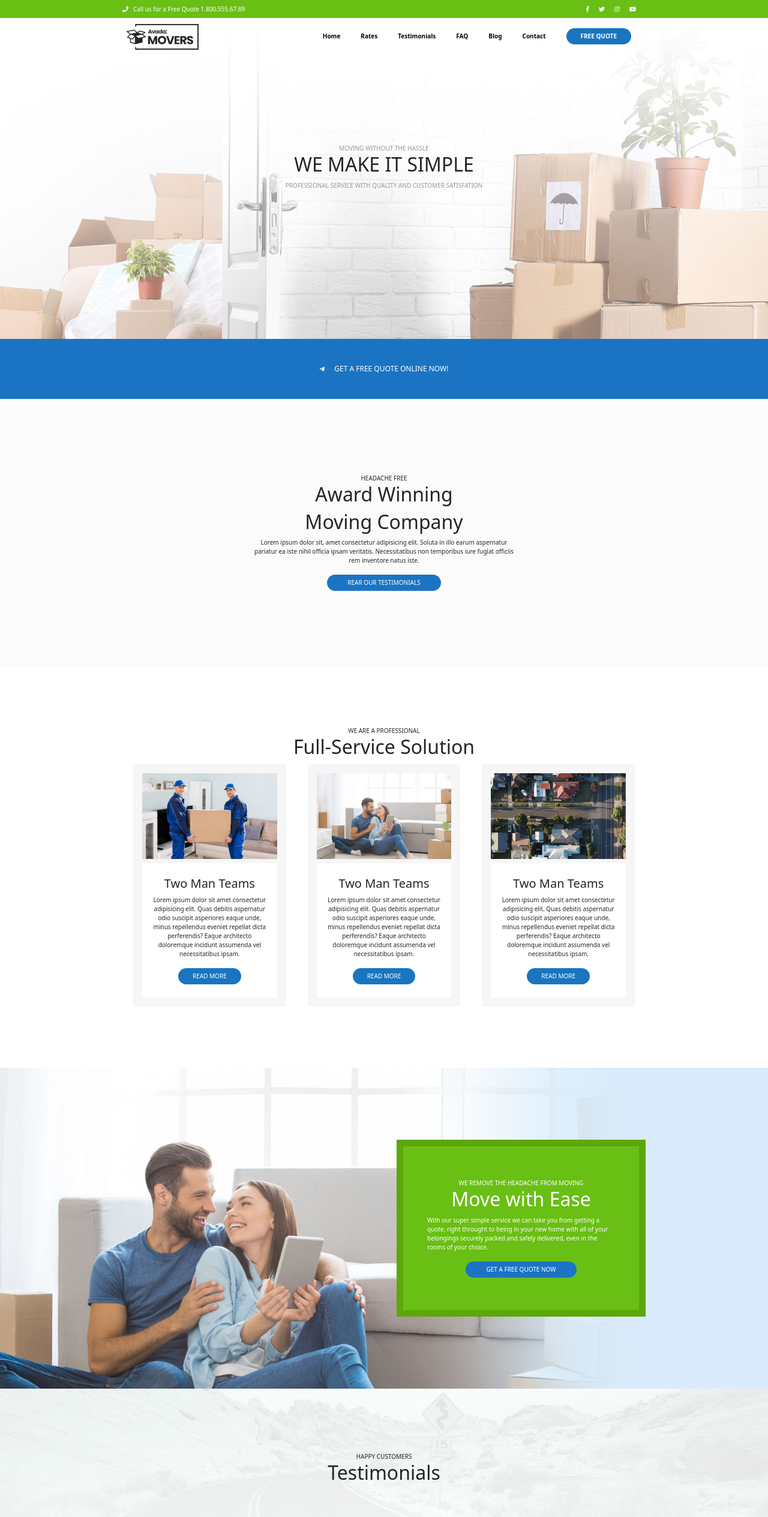
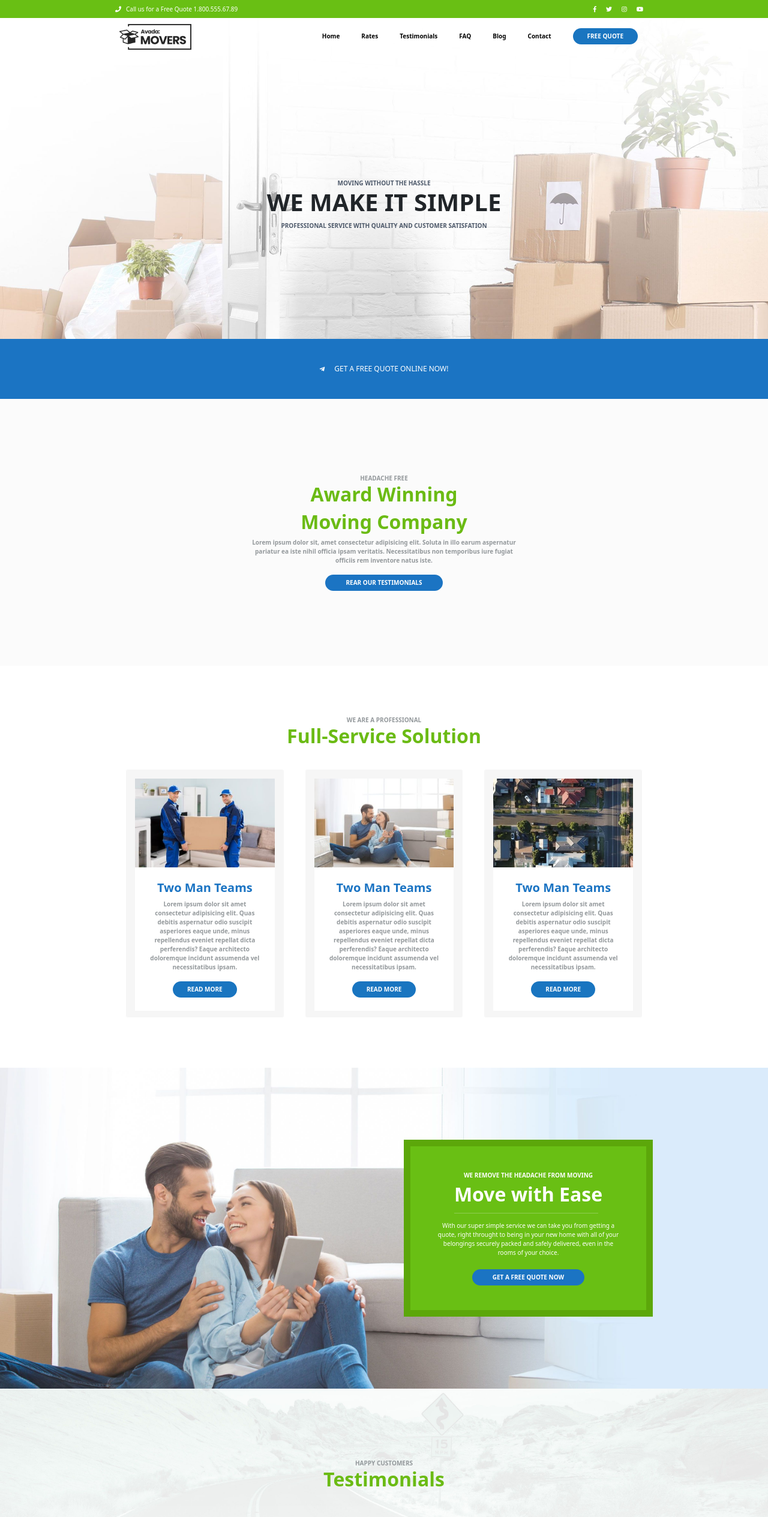
Before and after one commit to salvosanzone/proj-html-vuejs, a Vue app: page / in a window 1280 px wide. Shown: the top 2529 px of the page at 60% size. Built offline with nearby package versions, Linux system fonts and the light colour scheme.

Commit message:
fine ritocchi colori al main

```diff
--- a/src/assets/style/general.scss
+++ b/src/assets/style/general.scss
@@ -13,7 +13,7 @@ section{
   flex-direction: column;
 }
 
-.container{
+.big-container{
   width: 70%;
 
 }
@@ -38,6 +38,7 @@ img{
   color: white;
   border: none;
   border-radius: 15px;
+  font-weight: 700;
 }
 
 .btn-big{
@@ -46,12 +47,19 @@ img{
   border: none;
   padding: 6px 34px;
   border-radius: 15px;
+  font-weight: 700;
+
 }
 
 i{
   color: white;
 }
 
+ul li {
+  list-style: none;
+  margin: 0 18px;
+}
+
 a{
   text-decoration: none;
 }
--- a/src/assets/style/vars.scss
+++ b/src/assets/style/vars.scss
@@ -12,3 +12,5 @@ $white: white;
 $denim-vibrant: #1b74c3;
 $hippi-green: #4c8d53;
 $mantis: #8fce53;
+$river-bed: #4d596a;
+$shark: #292b2f;
--- a/src/components/Footer.vue
+++ b/src/components/Footer.vue
@@ -2,7 +2,7 @@
 
   <footer>
     <div class="top-footer">
-      <div class="container">
+      <div class="big-container">
         <div class="small-container align-items-start me-5 justify-content-around">
           <span>ABOUT</span>
           <p>Lorem ipsum dolor sit amet consectetur adipisicing elit. Quod amet repellat vero placeat fugit et commodi nulla exercitationem excepturi, officiis ullam explicabo quo voluptas, accusantium quos illum veritatis harum in.</p>
@@ -69,7 +69,7 @@ export default {
       @include flex('center');
       height: 300px;
       border-top: 10px solid $lima;
-      .container{
+      .big-container{
         @include flex('');
         .logo-footer{
           width: 120px;
--- a/src/components/Header.vue
+++ b/src/components/Header.vue
@@ -1,8 +1,8 @@
 <template>
 
   <header>
-    <div class="top-header d-flex justify-content-center align-items-center">
-      <div class="container">
+    <div class="top-header">
+      <div class="big-container">
         <div>
           <a class="" href="">
             <i class="fas fa-phone me-2"></i>
@@ -25,8 +25,8 @@
         </div>
       </div>
     </div>
-    <div class="bottom-header">
-       <div class="container">
+    <div class="bottom-header d-flex align-items-center flex-column">
+      <div class="menu-bottom-header big-container">
         <div class="row align-items-baseline">
           <div class="col-1">
             <div class="logo">
@@ -37,27 +37,27 @@
             <div class="menu">
               <ul class="d-flex justify-content-center align-items-center">
                 <li>
-                  <a href=""> <strong> Home </strong> </a>
+                  <a href="">  Home </a>
                 </li>
                 <li>
-                  <a href=""> <strong> Rates </strong> </a>
+                  <a href="">  Rates  </a>
                 </li>
                 <li>
-                  <a href=""> <strong> Testimonials </strong> </a>
+                  <a href="">  Testimonials </a>
                 </li>
                 <li>
-                  <a href=""> <strong> FAQ </strong> </a>
+                  <a href=""> FAQ </a>
                 </li>
                 <li>
-                  <a href=""> <strong> Blog </strong> </a>
+                  <a href=""> Blog </a>
                 </li>
                 <li>
-                  <a href=""> <strong> Contact </strong> </a>
+                  <a href="">  Contact  </a>
                 </li>
 
                 <li>
                   <a href="">
-                    <button class="btn-small"> <strong> FREE QUOTE </strong> </button>
+                    <button class="btn-small">  FREE QUOTE </button>
                   </a>
                 </li>
               </ul>
@@ -65,10 +65,10 @@
           </div>
         </div>
       </div>
-      <div class="small-container">
-        <span>MOVING WITHOUT THE HASSLE</span>
-        <h2>WE MAKE IT SIMPLE</h2>
-        <span>PROFESSIONAL SERVICE WITH QUALITY AND CUSTOMER SATISFATION</span>
+      <div class="text-bottom-header small-container">
+          <span>MOVING WITHOUT THE HASSLE</span>
+          <h2>WE MAKE IT SIMPLE</h2>
+          <span>PROFESSIONAL SERVICE WITH QUALITY AND CUSTOMER SATISFATION</span>
       </div>
     </div>
   </header>
@@ -89,11 +89,11 @@ export default {
 header {
   .top-header {
     height: 30px;
+    @include flex('center');
     background-color: $lima;
     color: white;
-    .container {
+    .big-container {
       @include flex("between");
-      //border: 1px solid black;
       a {
         color: $white;
       }
@@ -105,28 +105,29 @@ header {
     background-image: url(../assets/img/avada-movers-homeherobackground-final.jpg);
     @include background("");
     background-size: 125%;
-    .container {
-      margin-bottom: 150px;
-      .logo {
+    position: relative;
+    .menu-bottom-header{
+      .logo{
         width: 120px;
       }
-      ul li {
-        list-style: none;
-        margin: 0 5px;
-
-        a {
-          text-decoration: none;
-          margin: 0 12px;
-          color: $black;
-        }
+      a{
+        color: $black;
+        font-weight: 800;
       }
     }
-    .small-container {
-      margin: 0 auto;
+    .text-bottom-header{
+      position: absolute;
+      top: 50%;
       span{
-        color: $oslo-gray;
+        color: $river-bed;
+        font-weight: 800;
+      }
+      h2{
+        font-weight: 800;
+        font-size: 40px;
       }
     }
+
   }
 }
 </style>
--- a/src/components/Main.vue
+++ b/src/components/Main.vue
@@ -23,7 +23,7 @@
         <span>WE ARE A PROFESSIONAL</span>
         <h2>Full-Service Solution</h2>
       </div>
-      <div class="container">
+      <div class="big-container">
         <div class="card">
           <div class="pic-card d-flex justify-content-center">
             <img src="../assets/img/avada-movers-serviceonephoto-final-400x255.jpg" alt="">
@@ -57,11 +57,11 @@
       </div>
     </section>
     <section class="move-with-ease">
-      <div class="container">
+      <div class="big-container">
         <div class="content flex-column">
           <span>WE REMOVE THE HEADACHE FROM MOVING</span>
           <h2>Move with Ease</h2>
-          <p>With our super simple service we can take you from getting a quote, right throught to being in your new home with all of your belongings securely packed and safely delivered, even in the rooms of your choice.</p>
+          <p class="text-center">With our super simple service we can take you from getting a quote, right throught to being in your new home with all of your belongings securely packed and safely delivered, even in the rooms of your choice.</p>
           <button class="btn-big">GET A FREE QUOTE NOW</button>
         </div>
       </div>
@@ -71,27 +71,27 @@
         <span>HAPPY CUSTOMERS</span>
         <h2>Testimonials</h2>
       </div>
-      <div class="container my-5">
+      <div class="big-container my-5">
         <div class="small-container mx-5">
           <div class="testimonial-pic">
             <img src="../assets/img/avada-movers-johndoe-final-200x200.jpg" alt="">
           </div>
-          <h4>John Doe</h4>
-          <p class="text-center">Lorem, ipsum dolor sit amet consectetur adipisicing elit. Voluptatem ut accusantium deserunt esse sapiente consequuntur aperiam architecto assumenda ullam minima soluta voluptas recusandae excepturi, ducimus repudiandae? Vitae maiores suscipit eaque?</p>
+          <h5>John Doe</h5>
+          <p class="text-center">"Lorem, ipsum dolor sit amet consectetur adipisicing elit. Voluptatem ut accusantium deserunt esse sapiente consequuntur."</p>
         </div>
         <div class="small-container mx-5">
           <div class="testimonial-pic">
             <img src="../assets/img/avada-movers-janedoe-final-200x200.jpg" alt="">
           </div>
-          <h4>Jane Doe</h4>
-          <p class="text-center">Lorem, ipsum dolor sit amet consectetur adipisicing elit. Voluptatem ut accusantium deserunt esse sapiente consequuntur aperiam architecto assumenda ullam minima soluta voluptas recusandae excepturi, ducimus repudiandae? Vitae maiores suscipit eaque?</p>
+          <h5>Jane Doe</h5>
+          <p class="text-center">"Lorem, ipsum dolor sit amet consectetur adipisicing elit. Voluptatem ut accusantium deserunt esse sapiente consequuntur."</p>
         </div>
         <div class="small-container mx-5">
           <div class="testimonial-pic">
             <img src="../assets/img/avada-movers-johnsmith-final-200x200.jpg" alt="">
           </div>
-          <h4>John Smith</h4>
-          <p class="text-center">Lorem, ipsum dolor sit amet consectetur adipisicing elit. Voluptatem ut accusantium deserunt esse sapiente consequuntur aperiam architecto assumenda ullam minima soluta voluptas recusandae excepturi, ducimus repudiandae? Vitae maiores suscipit eaque?</p>
+          <h5>John Smith</h5>
+          <p class="text-center">"Lorem, ipsum dolor sit amet consectetur adipisicing elit. Voluptatem ut accusantium deserunt esse sapiente consequuntur."</p>
         </div>
       </div>
       <button class="btn-big">READ MORE TESTIMONIALS</button>
@@ -99,7 +99,7 @@
     <section class="request-free-quote">
       <div class="small-container">
         <h2>Request A Free Quote</h2>
-        <p class="text-center">Lorem ipsum dolor sit amet consectetur adipisicing elit. Sunt tenetur architecto quaerat consectetur accusamus amet minima consequatur perspiciatis! Alias at asperiores nisi. Cupiditate ullam cum eum earum minima, quam ut.</p>
+        <p class="text-center my-4">Lorem ipsum dolor sit amet consectetur adipisicing elit. Sunt tenetur architecto quaerat consectetur accusamus amet minima consequatur perspiciatis! Alias at asperiores nisi.</p>
         <button class="btn-small">CLICK HERE</button>
       </div>
     </section>
@@ -121,7 +121,6 @@ export default {
     .get-free-quote{
       height: 100px;
       background-color: $denim-vibrant;
-      //@include flex('center');
       a{
         color: $white;
       }
@@ -134,19 +133,37 @@ export default {
     .award-winning{
       height: 445px;
       background-color: rgba($color: $mercury, $alpha: .2);
-      //@include flex('center');
+      span,
+      p{
+        color: $oslo-gray;
+        font-weight: 800;
+      }
+      h2{
+        font-weight: 700;
+        color: $lima-darkVibrant;
+      }
+
     }
     .full-service{
       height: 670px;
       .small-container{
+        span{
+          font-weight: 800;
+          color: $oslo-gray;
+        }
+        h2{
+          font-weight: 700;
+          color: $lima-darkVibrant;
+          margin-bottom: 35px
+        }
       }
-      .container{
+      .big-container{
         @include flex('');
         .card{
           display: flex;
           justify-content: space-between;
           width: calc(100% / 3 - 17px);
-          height: 406px;
+          height: 415px;
           margin: 0 17px;
           padding: 15px;
           background-color: rgba($color: $mercury, $alpha: .4);
@@ -155,6 +172,14 @@ export default {
         .text-card{
           padding: 22px 17px;
           background-color: $white;
+          h5{
+            color: $denim-vibrant;
+            font-weight: 700;
+          }
+          p{
+            color: $oslo-gray;
+            font-weight: 800;
+          }
         }
 
       }
@@ -163,7 +188,7 @@ export default {
       height: 535px;
       background-image: url(../assets/img/avada-movers-movewithease-background-new.jpg);
       @include background('');
-      .container{
+      .big-container{
         display: flex;
         justify-content: end;
         .content{
@@ -174,6 +199,25 @@ export default {
           @include flex('center');
           background-color: $lima;
           color: $white;
+          span{
+            font-weight: 800;
+          }
+          h2{
+            font-weight: 700;
+            margin: 5px 0;
+            position: relative;
+            }
+            h2::after{
+              content: " ";
+              border-bottom: 1px solid $mantis;
+              display:table-cell;
+              width:240px;
+              position: absolute;
+              top: 50px;
+            }
+            p{
+              margin: 20px 0;
+            }
         }
       }
     }
@@ -181,7 +225,22 @@ export default {
       height: 670px;
       background-image: url(../assets/img/avada-movers-testimonial-background.jpg);
       @include background('');
-      .container{
+      .small-container{
+        span{
+          font-weight: 800;
+          color: $oslo-gray;
+        }
+        h2{
+          font-weight: 700;
+          color: $lima-darkVibrant;
+        }
+        p{
+          color: $oslo-gray;
+          font-weight: 700;
+          font-size: 11px
+        }
+      }
+      .big-container{
         @include flex('');
         .testimonial-pic{
           width: 100px;
@@ -189,6 +248,14 @@ export default {
           overflow: hidden;
           border-radius: 50%;
         }
+        .small-container{
+          h5{
+            color: $denim-vibrant;
+            font-weight: 700;
+            margin: 15px 0;
+          }
+        }
+
       }
 
     }
@@ -197,6 +264,16 @@ export default {
       background-image: url(../assets/img/avada-movers-request-quote-background.jpg);
       @include background('');
       background-size: cover;
+      .small-container{
+        h2{
+          color: $lima-darkVibrant;
+          font-weight: 700;
+        }
+        p{
+          color: $river-bed;
+          font-weight: 800;
+        }
+      }
 
     }
   }
```
